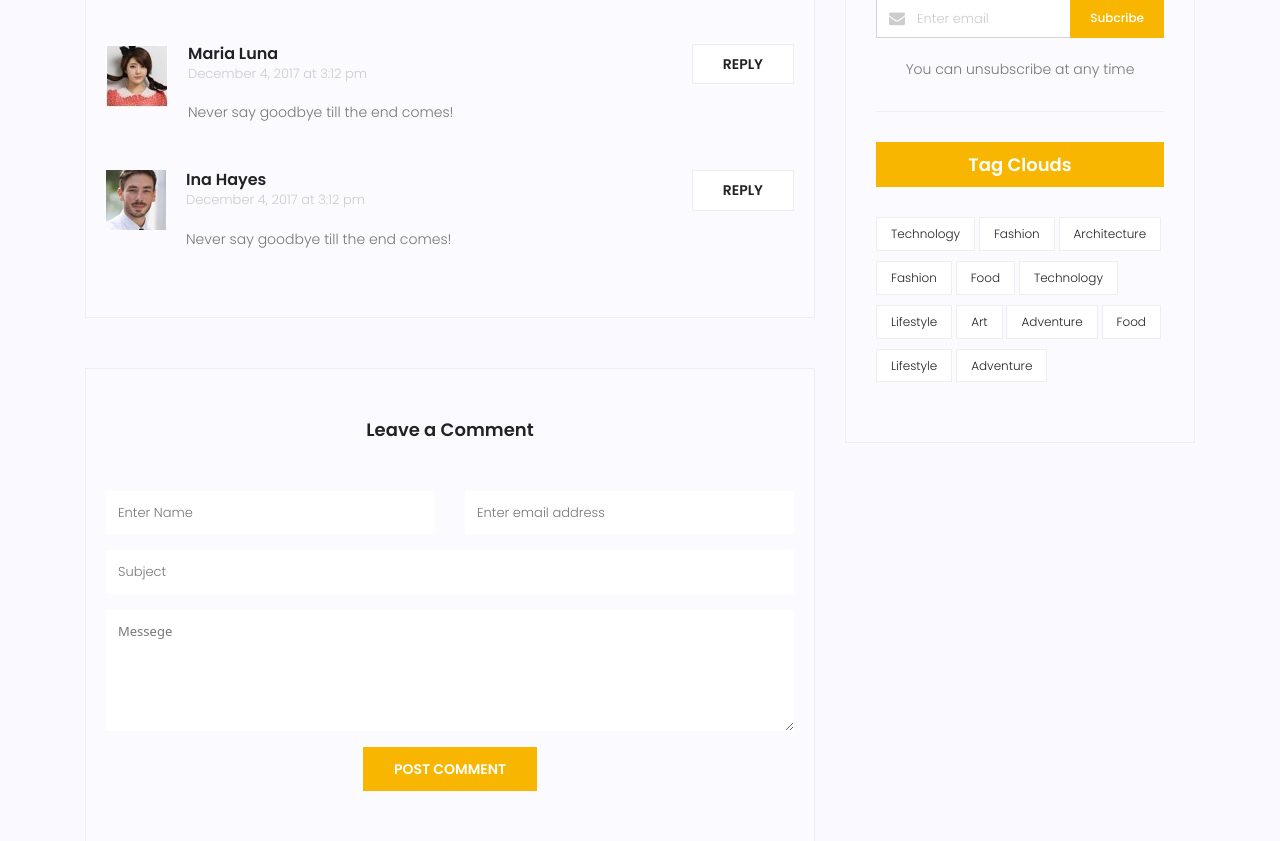
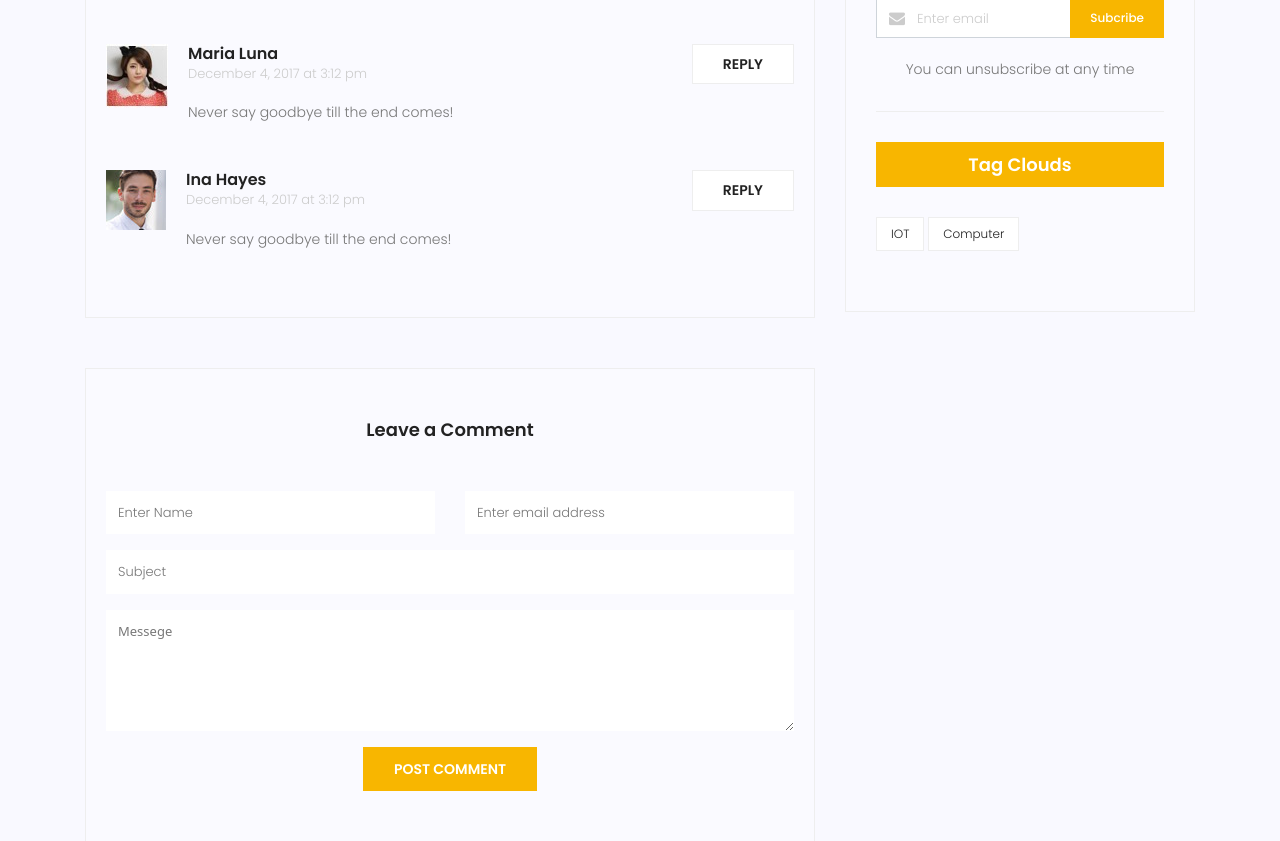
Before and after one commit to Golshani-ma/djangoProject, a Django app: page /blog/7 in a window 1280 px wide. Shown: the part 2189-3030 px from the top of the page. Run offline with Django 4.2, Linux system fonts and the light colour scheme; data comes from the database, SQL or seed files in the repository; some libraries are stand-ins or nearby versions.

```diff
--- a/blog/models.py
+++ b/blog/models.py
@@ -1,7 +1,7 @@
 from django.contrib.auth.models import User
 from django.db import models
 from django.urls import reverse
-
+from taggit.managers import TaggableManager
 
 # Create your models here.
 class Category(models.Model):
@@ -16,7 +16,7 @@ class Post(models.Model):
     author = models.ForeignKey(User, null=True, on_delete=models.SET_NULL)
     title = models.CharField(max_length=255)
     content = models.TextField()
-    #     tag
+    tags = TaggableManager()
     category = models.ManyToManyField(Category)
     counted_views = models.IntegerField(default=0)
     status = models.BooleanField(default=False)
--- a/blog/sitemaps.py
+++ b/blog/sitemaps.py
@@ -9,10 +9,10 @@ class BlogSitemap(Sitemap):
     priority = 0.5
 
     def items(self):
-        return Post.objects.filter(status=1)
+        return Post.objects.filter(status=True)
 
     def lastmod(self, obj):
         return obj.published_date
 
     def location(self, item):
-        return reverse('blog:single', kwargs={'pid': post.id})
+        return reverse('blog:single', kwargs={'pid': item.id})
--- a/blog/urls.py
+++ b/blog/urls.py
@@ -24,6 +24,7 @@ app_name = 'blog'
 urlpatterns = [
     path('', blog_view, name='index'),
     path('<int:pid>', blog_single, name='single'),
+    path('tag/<str:tag_name>', blog_single, name='tag'),
     path('category/<str:cat_name>', blog_view, name='category'),
     path('author/<str:author_username>', blog_view, name='author'),
     path('search/', blog_search, name='search'),
--- a/djangoProject/urls.py
+++ b/djangoProject/urls.py
@@ -15,14 +15,27 @@ Including another URLconf
     2. Add a URL to urlpatterns:  path('blog/', include('blog.urls'))
 """
 from django.contrib import admin
-from django.urls import path, include
+from django.urls import path, include, re_path
 from django.conf import settings
 from django.conf.urls.static import static
+from django.contrib.sitemaps.views import sitemap
 
+from django.urls import path
+
+from blog.sitemaps import BlogSitemap
+from website.sitemaps import StaticViewSitemap
+
+sitemaps = {
+    "static": StaticViewSitemap,
+    'blog': BlogSitemap,
+}
 urlpatterns = [
     path('admin/', admin.site.urls),
     path('', include('website.urls')),
     path('blog/', include('blog.urls')),
+    path("sitemap.xml", sitemap, {"sitemaps": sitemaps},
+         name="django.contrib.sitemaps.views.sitemap"),
+    re_path(r'^robots\.txt', include('robots.urls')),
 
 ]
 urlpatterns += static(settings.STATIC_URL, document_root=settings.STATIC_ROOT)
--- a/templates/blog/blog-single.html
+++ b/templates/blog/blog-single.html
@@ -399,23 +399,7 @@
                                 You can unsubscribe at any time
                             </p>
                         </div>
-                        <div class="single-sidebar-widget tag-cloud-widget">
-                            <h4 class="tagcloud-title">Tag Clouds</h4>
-                            <ul>
-                                <li><a href="#">Technology</a></li>
-                                <li><a href="#">Fashion</a></li>
-                                <li><a href="#">Architecture</a></li>
-                                <li><a href="#">Fashion</a></li>
-                                <li><a href="#">Food</a></li>
-                                <li><a href="#">Technology</a></li>
-                                <li><a href="#">Lifestyle</a></li>
-                                <li><a href="#">Art</a></li>
-                                <li><a href="#">Adventure</a></li>
-                                <li><a href="#">Food</a></li>
-                                <li><a href="#">Lifestyle</a></li>
-                                <li><a href="#">Adventure</a></li>
-                            </ul>
-                        </div>
+                       {%  include 'blog-tags.html' %}
                     </div>
                 </div>
             </div>
--- a/website/urls.py
+++ b/website/urls.py
@@ -15,16 +15,8 @@ Including another URLconf
     2. Add a URL to urlpatterns:  path('blog/', include('blog.urls'))
 """
 
-from django.urls import path, include
+from django.urls import path
 from website.views import *
-
-from django.contrib.sitemaps.views import sitemap
-from .sitemaps import StaticViewSitemap
-from blog.sitemaps import BlogSitemap
-sitemaps = {
-    "static": StaticViewSitemap,
-    'blog': BlogSitemap,
-}
 
 app_name = 'website'
 
@@ -34,7 +26,6 @@ urlpatterns = [
     path('about', about_view, name='about'),
     path('test', test_view, name='test'),
     path('newsletter', newsletter_view, name='newsletter'),
-    path("sitemap.xml", sitemap, {"sitemaps": sitemaps},
-         name="django.contrib.sitemaps.views.sitemap", ),
+
 
 ]
```
Also changed, not shown: djangoProject/settings.py (+11 -0 lines), templates/blog-tags.html (added, +8 -0 lines), templates/blog/blog-home.html (+1 -17 lines), db.sqlite3.
